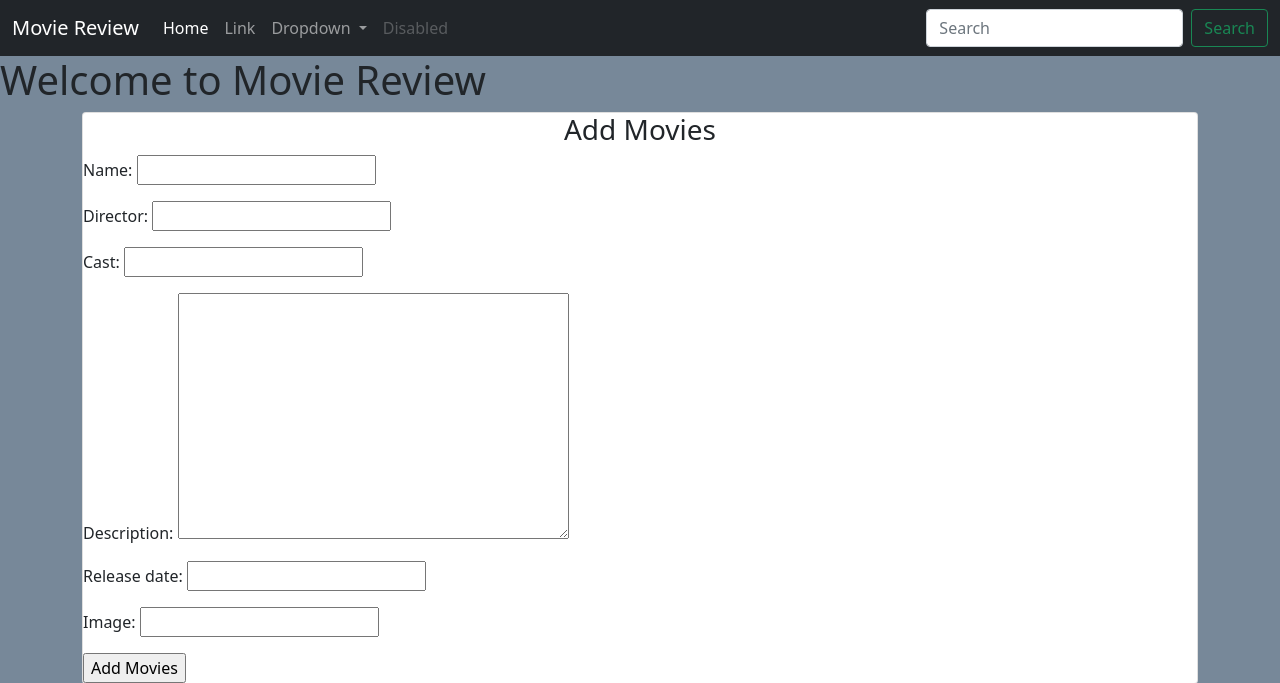
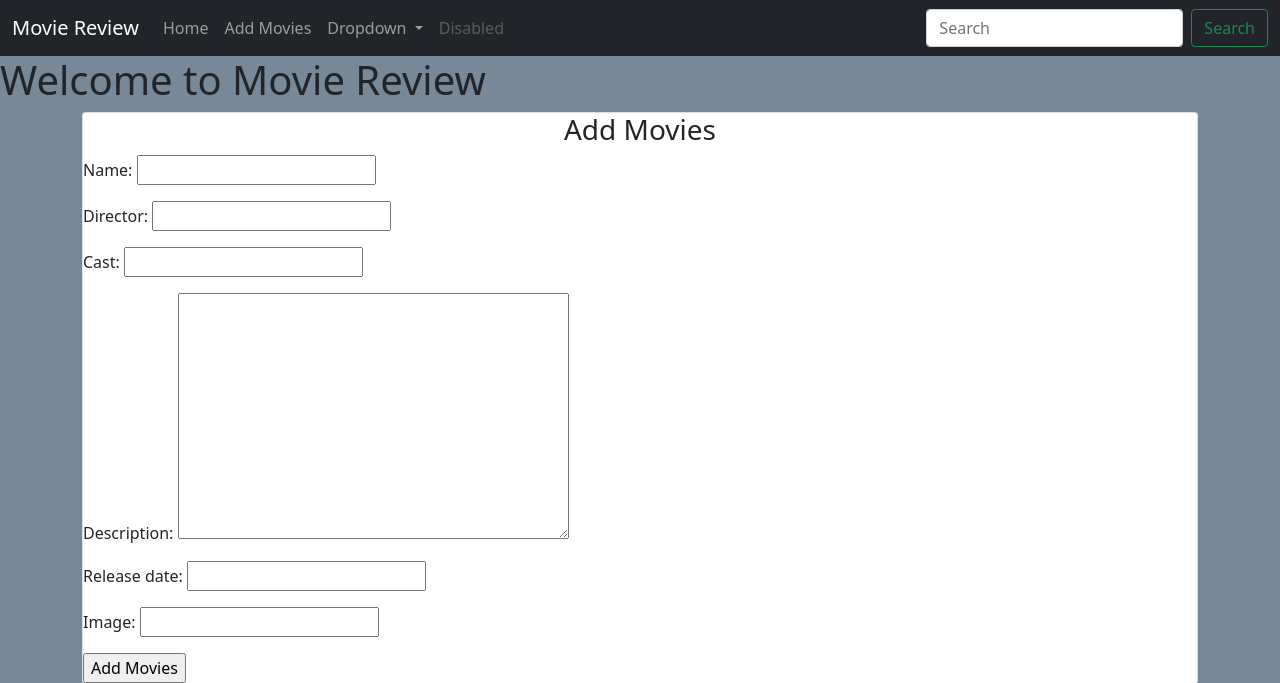
Before and after one commit to stephenndele/movie-reviews, a Django app: page /addmovies in a window 1280 px wide. Shown: the top 683 px of the page. Run offline with Django 3.2, Linux system fonts and the light colour scheme.

Commit message:
add active links navbar

```diff
--- a/main/templates/main/base.html
+++ b/main/templates/main/base.html
@@ -16,17 +16,17 @@
   <body>
     <nav class="navbar navbar-expand-lg navbar-dark bg-dark text-white">
         <div class="container-fluid">
-          <a class="navbar-brand" href="#">Movie Review</a>
+          <a class="navbar-brand" href="{% url 'main:home' %}">Movie Review</a>
           <button class="navbar-toggler" type="button" data-bs-toggle="collapse" data-bs-target="#navbarSupportedContent" aria-controls="navbarSupportedContent" aria-expanded="false" aria-label="Toggle navigation">
             <span class="navbar-toggler-icon"></span>
           </button>
           <div class="collapse navbar-collapse" id="navbarSupportedContent">
             <ul class="navbar-nav me-auto mb-2 mb-lg-0">
               <li class="nav-item">
-                <a class="nav-link active" aria-current="page" href="#">Home</a>
+                <a class="nav-link " href="{% url 'main:home' %}">Home</a>
               </li>
               <li class="nav-item">
-                <a class="nav-link" href="#">Link</a>
+                <a class="nav-link" href="{% url 'main:add_movies' %}">Add Movies</a>
               </li>
               <li class="nav-item dropdown">
                 <a class="nav-link dropdown-toggle" href="#" id="navbarDropdown" role="button" data-bs-toggle="dropdown" aria-expanded="false">
```
